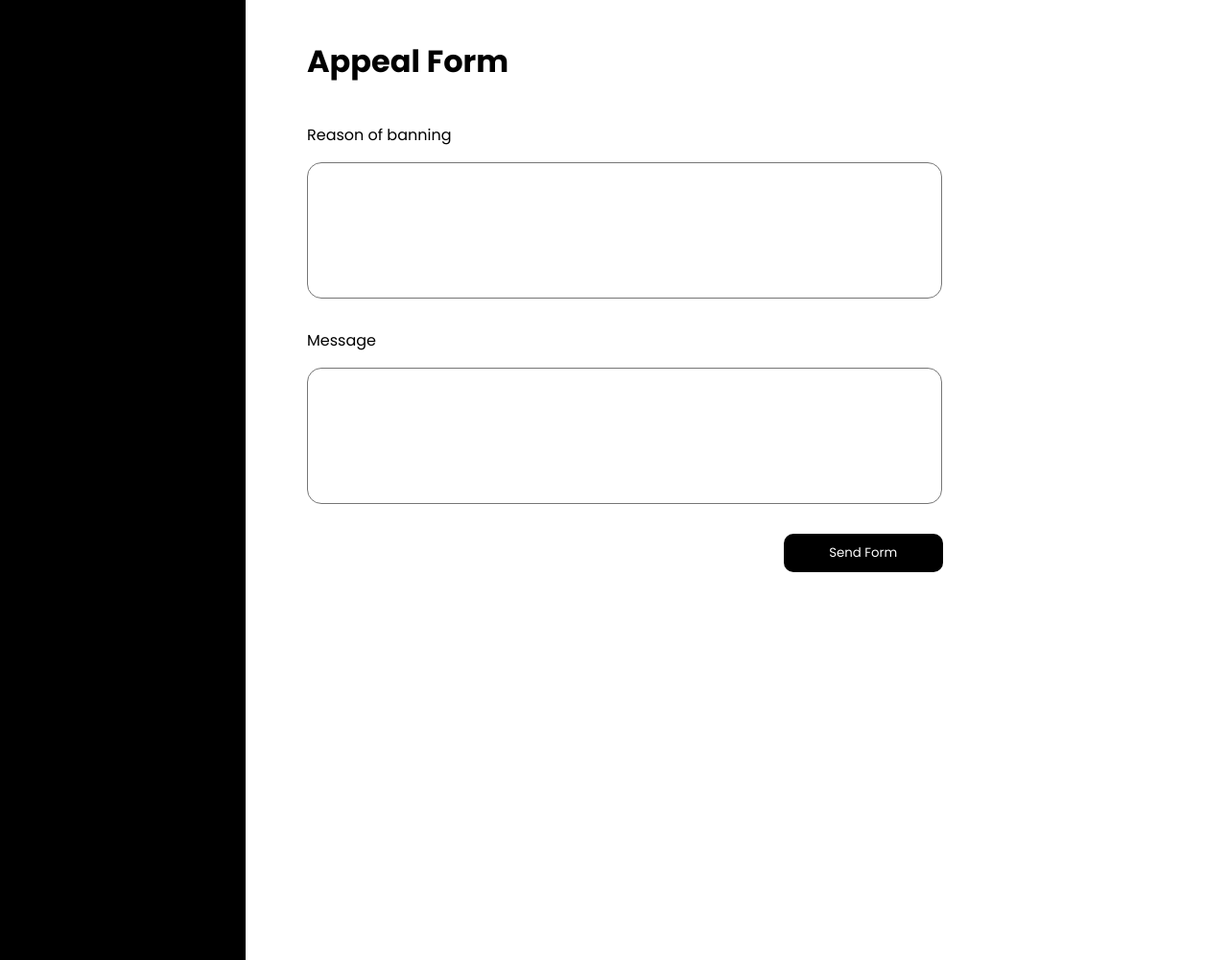
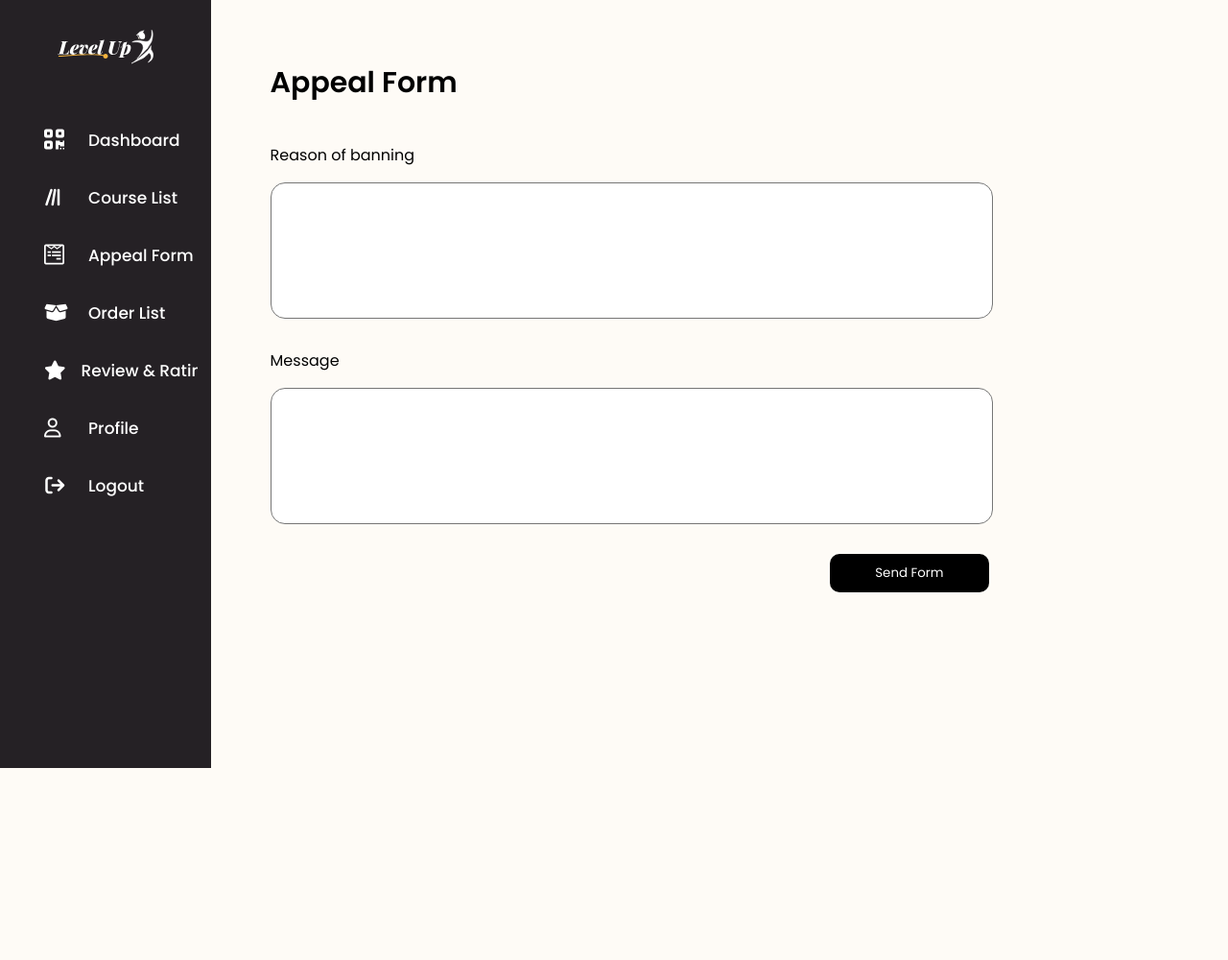
Before and after one commit to thihaphyo/level-up-docs, a PHP site: page /Develop/Instructor/View/appeal.php in a window 1280 px wide. Shown: the whole page at 96% size. After the commit the page ends 800 px from the top, so only its background shows below. Run offline with PHP 8.4, Linux system fonts and the light colour scheme; data that the repository does not hold is empty; some libraries are stand-ins or nearby versions.

Commit message:
Add sidebar to pages in instructor

```diff
--- a/04.Development/Level_Up/Instructor/View/OrderlistView.php
+++ b/04.Development/Level_Up/Instructor/View/OrderlistView.php
@@ -21,10 +21,12 @@ $time = time();
 
     <?php require_once('../View/sidebar.php') ?>
 
-    <section class="container">
+    <section class="orderList container">
 
         <div class="text o-text">
-            Order List
+            <h1>
+                Order List
+            </h1>
             <img id="o-download-list" src="../View/resources/img/icons/download.svg" alt="Download" />
         </div>
 
--- a/04.Development/Level_Up/Instructor/View/ReviewView.php
+++ b/04.Development/Level_Up/Instructor/View/ReviewView.php
@@ -21,9 +21,9 @@ $time = time();
 
     <?php require_once('../View/sidebar.php') ?>
 
-    <section class="container r-container">
+    <section class="review container">
 
-        <div class="text r-text">Community (Review and Rating)</div>
+        <div class="r-text">Community (Review and Rating)</div>
 
         <div class="r-cards-container"></div>
 
--- a/04.Development/Level_Up/Instructor/View/appeal.php
+++ b/04.Development/Level_Up/Instructor/View/appeal.php
@@ -1,16 +1,19 @@
 <!DOCTYPE html>
 <html lang="en">
+
 <head>
     <meta charset="utf-8">
     <meta http-equiv="X-UA-Compatible" content="IE=edge">
     <meta name="viewport" content="width=device-width, initial-scale=1">
     <title>Level Up</title>
-    <link rel="stylesheet" href="../View/resources/css/appeal.css">
+    <link rel="stylesheet" href="../View/resources/css/appeal.css?<?php echo time() ?>">
+    <link rel="stylesheet" href="./resources/css/index.css?<?php echo time() ?>">
+
 </head>
+
 <body>
     <main>
-        <!-- for side nav bar -->
-        <div class="sideNavbar"></div>
+        <?php require_once('./sidebar.php') ?>
         <!-- start of container  -->
         <div class="container">
             <!-- show reason for banned -->
@@ -25,14 +28,17 @@
             <!-- <label for="bannedReason">Reason of banning</label>
                 <br />
                 <textarea name="" id="bannedReason" cols="30" rows="10" readonly>eg.Lorem ipsum, dolor sit amet consectetur adipisicing elitepudiandae, eos. Esse quibusdam illum quialiqipsLorem ipsum, dolor sit amet consectetur adipicing elit.</textarea> -->
-                <!-- <br /> -->
-                <!-- add solution -->
+            <!-- <br /> -->
+            <!-- add solution -->
             <form action="../Controller/appealSolutionController.php" method="post">
                 <label for="msg">Message</label>
                 <br />
                 <textarea name="tSolution" id="msg" cols="30" rows="10"></textarea>
                 <br />
-                <button type="submit" class="btnSumbit">Send Form</button>
+                <div class="btnSubmitContainer">
+                    <button type="submit" class="btnSumbit">Send Form</button>
+
+                </div>
             </form>
         </div>
         <!-- end of container -->
--- a/04.Development/Level_Up/Instructor/View/resources/css/appeal.css
+++ b/04.Development/Level_Up/Instructor/View/resources/css/appeal.css
@@ -17,15 +17,24 @@
 }
 h1{
     margin-bottom: 5vh;
+    font-weight: 600;
+    font-size: 30px;
+}
+form{
+    width: 100%;
 }
 textarea{
     margin-top: 2vh;
     margin-bottom: 3vh;
-    width: 50vw;
+    width: 80%;
     height: 15vh;
     padding: 10px;
     border-radius: 15px;
     resize: none;
+}
+.btnSubmitContainer{
+    width: 82%;
+    text-align: right;
 }
 .btnSumbit{
     width: 13vw;
@@ -34,5 +43,6 @@ textarea{
     border: none;
     background-color: #000;
     color: #fff;
-    margin-left: 75%;
+    /* margin-left: auto; */
+    /* margin-left: 75%; */
 }
--- a/04.Development/Level_Up/Instructor/View/resources/css/index.css
+++ b/04.Development/Level_Up/Instructor/View/resources/css/index.css
@@ -45,6 +45,7 @@ body{
     padding: 10px 14px;
     background: var(--sidebar-color);
     transition: var(--tran-05);
+    box-sizing: unset;
     /* z-index: 0;   */
 }
 
@@ -256,7 +257,6 @@ header .image-text .profession{
     width: calc(100% - 366px);
     transition: var(--tran-05);
     padding: 4rem;
-    background-color: red;
 }
 .container.admin-insert {
     position: inherit;
@@ -269,7 +269,7 @@ header .image-text .profession{
 }
 .container .text{
     font-size: 30px;
-    font-weight: 500;
+    font-weight: 600;
     color: var(--text-color);
 }
 
--- a/04.Development/Level_Up/Instructor/View/sidebar.php
+++ b/04.Development/Level_Up/Instructor/View/sidebar.php
@@ -34,7 +34,7 @@
                 </li>
 
                 <li class="nav-link">
-                    <a href="./adminList.php">
+                    <a href="./appeal.php">
                         <div class="mobile-sidebar-text">
                             <i class="fa-brands fa-wpforms fa-xl  nav-link-icon"></i>
 
@@ -45,7 +45,7 @@
                 </li>
 
                 <li class="nav-link">
-                    <a href="#">
+                    <a href="./OrderlistView.php">
                         <div class="mobile-sidebar-text">
                             <i class="fa-solid fa-box-open fa-lg  nav-link-icon"></i>
                             <p>Order</p>
@@ -55,7 +55,7 @@
                 </li>
 
                 <li class="nav-link">
-                    <a href="./appealList.php">
+                    <a href="./ReviewView.php">
                         <div class="mobile-sidebar-text">
                             <i class="fa-solid fa-star fa-lg nav-link-icon"></i>
                             <p>Review</p>
@@ -65,7 +65,7 @@
                 </li>
 
                 <li class="nav-link">
-                    <a href="./setting.php">
+                    <a href="./instructorprofile.php">
                         <div class="mobile-sidebar-text">
                             <i class="fa-regular fa-user fa-lg nav-link-icon"></i>
                             <p>Profile</p>
```
Also changed, not shown: 04.Development/Level_Up/Instructor/View/courselist.php (+3 -39 lines), 04.Development/Level_Up/Instructor/View/resources/css/courselist.css (+24 -2 lines), 04.Development/Level_Up/Instructor/View/resources/css/orderlist.css (+6 -1 lines), 04.Development/Level_Up/Instructor/View/resources/css/reviews.css (+7 -1 lines).
